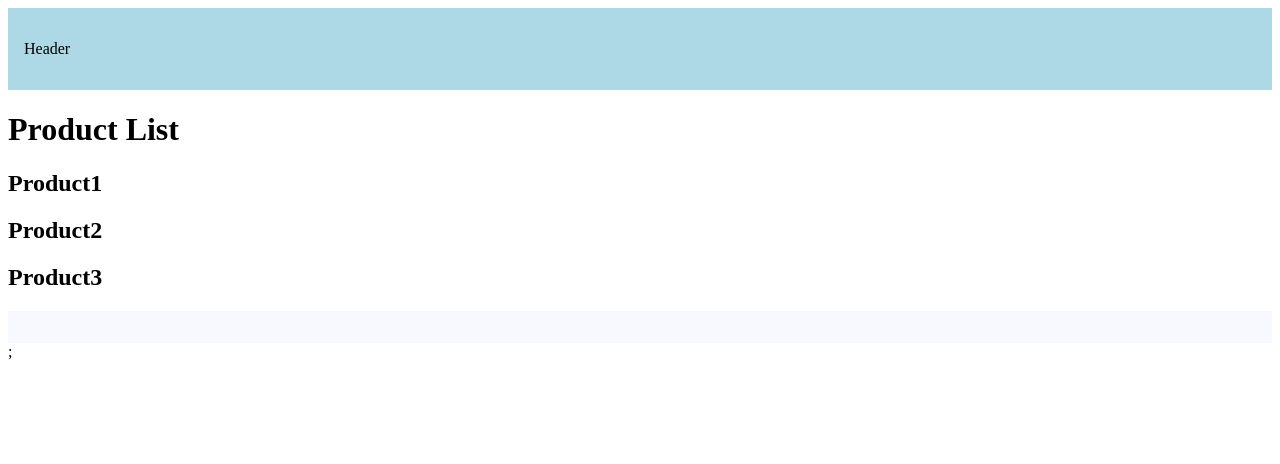
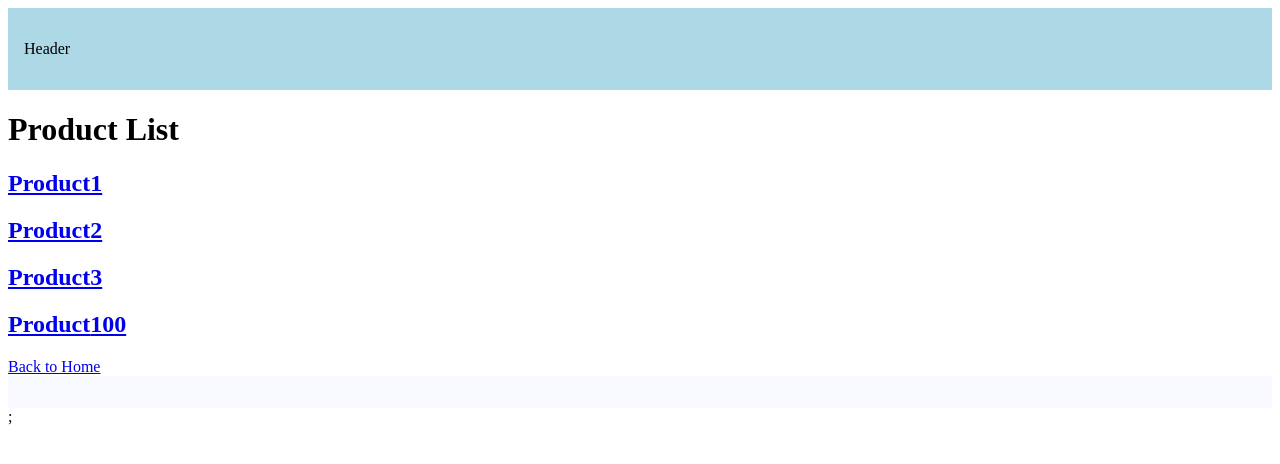
Before and after one commit to garg-lakshay/nextjs-learning, a Next.js app: page /product in a window 1280 px wide. Shown: the top 464 px of the page. Built offline with nearby package versions, Linux system fonts and the light colour scheme.

Commit message:
Link component navigation

```diff
--- a/src/app/product/page.tsx
+++ b/src/app/product/page.tsx
@@ -1,10 +1,15 @@
+import Link from "next/link";
 export default function Product(){
+    const productId = 100;
     return (
         <>
         <h1>Product List</h1>
-        <h2>Product1</h2>
-        <h2>Product2</h2>
-        <h2>Product3</h2>
+        <h2><Link href="/product/1">Product1</Link></h2>
+        <h2><Link href="/product/2">Product2</Link></h2>
+        <h2><Link href="/product/3">Product3</Link></h2>
+        <h2><Link href={`/product/${productId}`}>Product{productId}</Link></h2>
+
+        <Link href="/">Back to Home</Link>
         </>
     );
 }
```
Also changed, not shown: src/app/page.tsx (+8 -1 lines).
